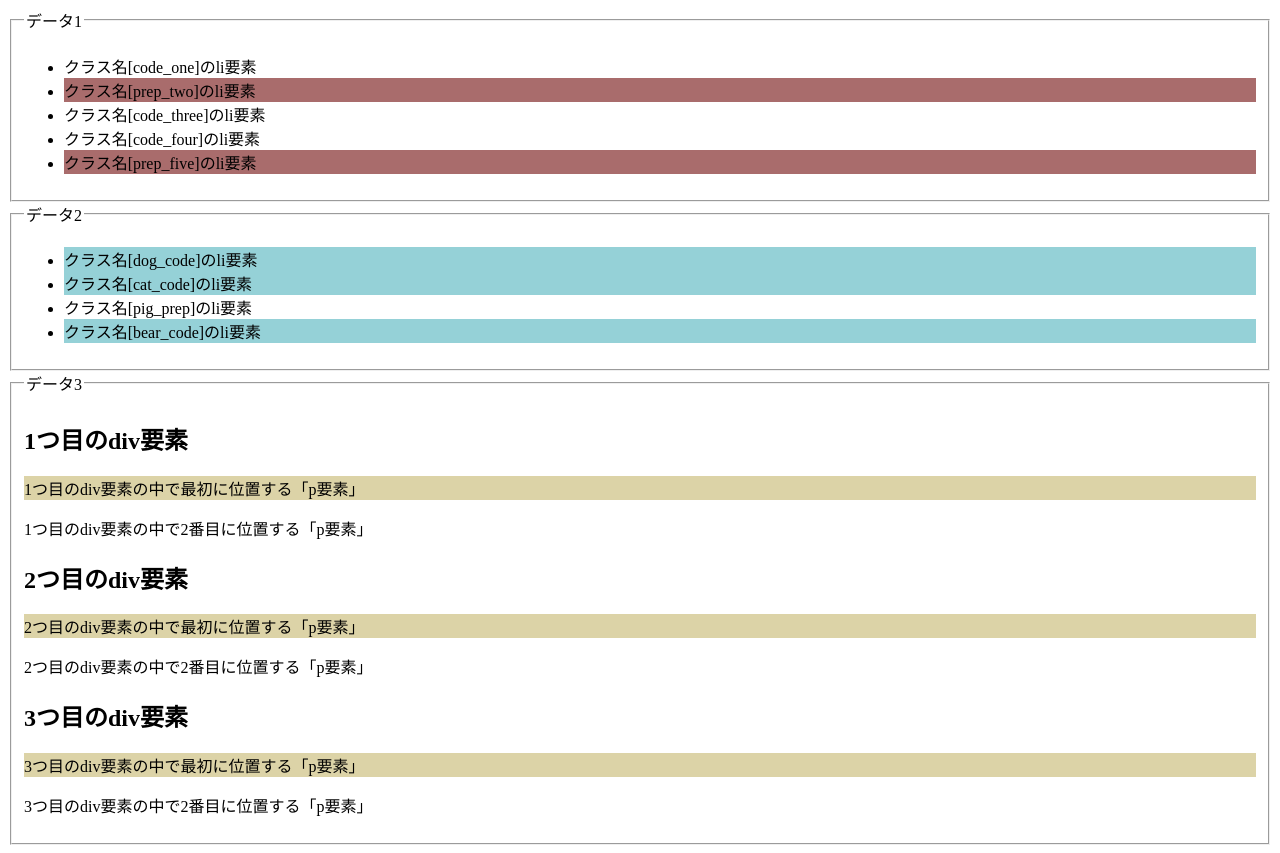
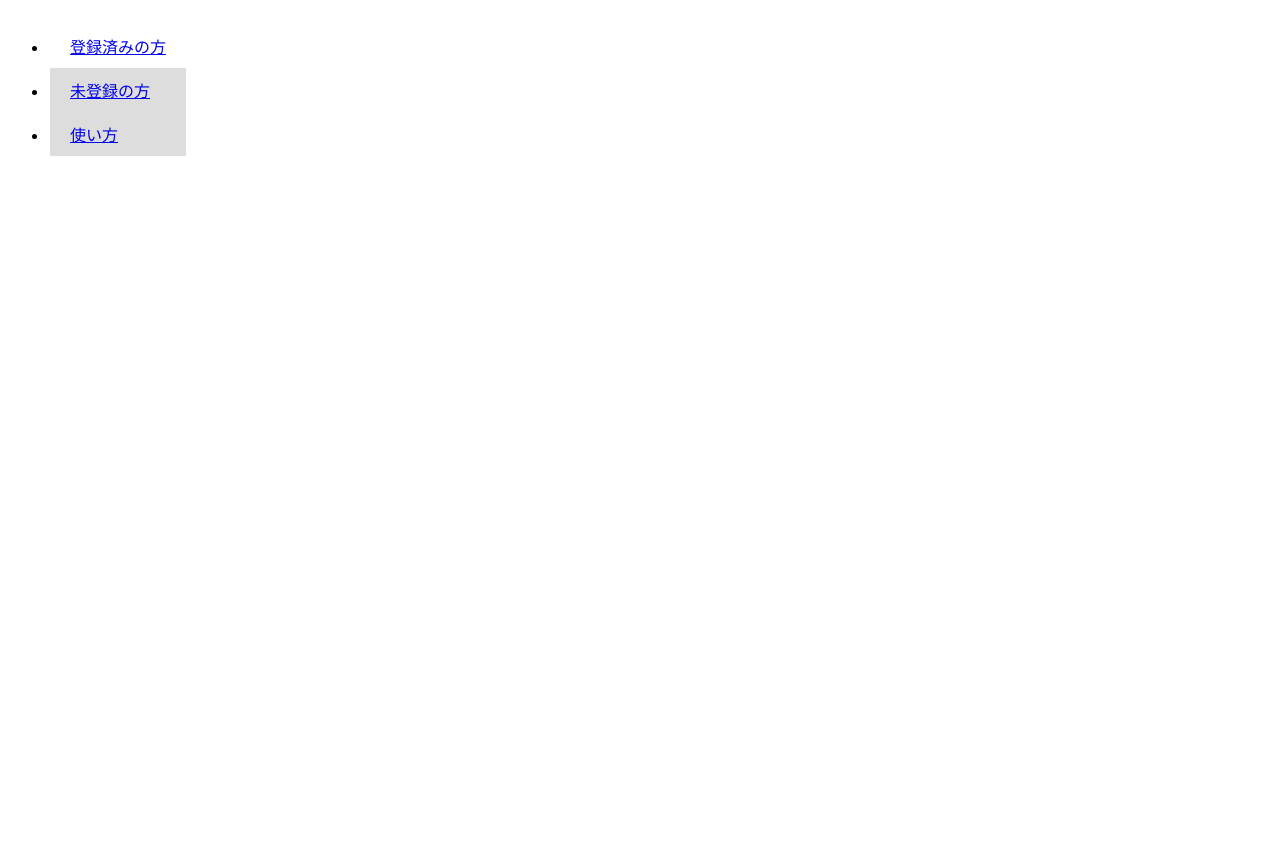
Before and after one commit to WaitShimizu/EZTaxCraft_flask, a Flask app: page / in a window 1280 px wide. After the commit the page ends 156 px from the top, so only its background shows below. Run offline with Flask 3, Linux system fonts and the light colour scheme; some libraries are stand-ins or nearby versions.

Commit message:
ファイル作成、処理記入(top.html)

```diff
--- a/app/sample.py
+++ b/app/sample.py
@@ -1,14 +1,20 @@
-from flask import Flask
 from flask_login import LoginManager
-from flask import Flask, render_template
+from flask import Flask, render_template, request
 
 app = Flask(__name__)
 
 @app.route('/')
-@app.route('/login')
+@app.route('/login', methods=['GET', 'POST'])
 def login():
-    # html = render_template('sample_n.html')
-    html = render_template('study.html')
+    if request.method == 'POST':
+        # POSTリクエストの場合、認証情報を取得して認証を行う
+        email = request.form.get('email')
+        password = request.form.get('password')
+        # ここでユーザーの認証を行う処理を追加する
+        # ログインに成功したら適切なページにリダイレクトするなどの処理を行う
+        return f'Login Successful! email:{email} password:{password}'
+
+    html = render_template('top.html')
     return html
 
 if __name__ == "__main__":
--- a/app/static/css/sample.css
+++ b/app/static/css/sample.css
@@ -1,13 +1,42 @@
 @charset "UTF-8";
 
-li[class^="prep"] {
-    background: #a96c6c;
+/* タブの形状 */
+.header_tab {
+    display: flex;
+    flex-wrap: wrap;
+}
+.tab_menu li a {
+    display: block;
+    background: #ddd;
+    margin: 0 2px;
+    padding: 10px 20px;
+}
+/*liにactiveクラスがついた時の形状*/
+.tab_menu li.active a {
+	background:#fff;
 }
 
-li[class$="code"] {
-    background: #95d1d7
+/*エリアの表示非表示と形状*/
+.area {
+	display: none;/*はじめは非表示*/
+	opacity: 0;/*透過0*/
+	background: #fff;
+	padding:50px 20px;
 }
 
-p:first-child {
-    background: #dcd3a7
+/*areaにis-activeというクラスがついた時の形状*/
+.area.is-active {
+    display: block;/*表示*/
+    animation-name: displayAnime;/*ふわっと表示させるためのアニメーション*/
+    animation-duration: 2s;
+    animation-fill-mode: forwards;
 }
+
+@keyframes displayAnime{
+	from {
+		opacity: 0;
+	}
+	to {
+		opacity: 1;
+	}
+}
--- a/app/static/js/sample_n.js
+++ b/app/static/js/sample_n.js
@@ -1,18 +1,35 @@
 "use strict";
 
-$(function() {
+//任意のタブにURLからリンクするための設定
+function GethashID (hashIDName){
+	if(hashIDName){
+		//タブ設定
+		$('.tab_menu li').find('a').each(function() { //タブ内のaタグ全てを取得
+			var idName = $(this).attr('href'); //タブ内のaタグのリンク名（例）#lunchの値を取得
+			if(idName == hashIDName){ //リンク元の指定されたURLのハッシュタグ（例）http://example.com/#lunch←この#の値とタブ内のリンク名（例）#lunchが同じかをチェック
+				var parentElm = $(this).parent(); //タブ内のaタグの親要素（li）を取得
+				$('.tab_menu li').removeClass("active"); //タブ内のliについているactiveクラスを取り除き
+				$(parentElm).addClass("active"); //リンク元の指定されたURLのハッシュタグとタブ内のリンク名が同じであれば、liにactiveクラスを追加
+				//表示させるエリア設定
+				$(".area").removeClass("is-active"); //もともとついているis-activeクラスを取り除き
+				$(hashIDName).addClass("is-active"); //表示させたいエリアのタブリンク名をクリックしたら、表示エリアにis-activeクラスを追加
+			}
+		});
+	}
+}
 
-    // フォームが送信されたときに値を出力するサンプル
-    $("form").on("submit", function(e) {
-        e.preventDefault();
+//タブをクリックしたら
+$('.tab_menu a').on('click', function() {
+	var idName = $(this).attr('href'); //タブ内のリンク名を取得
+	GethashID (idName);//設定したタブの読み込みと
+	return false;//aタグを無効にする
+});
 
-        const keyvalues = $(this).serialize();
-        const inputvalues = keyvalues.split("&").map((keyvalue) => {
-            return $("<li>").text(decodeURIComponent(keyvalue));
-        });
 
-        $(".result")
-            .children().remove().end()
-            .append(inputvalues);
-    });
+// 上記の動きをページが読み込まれたらすぐに動かす
+$(window).on('load', function () {
+    $('.tab_menu li:first-of-type').addClass("active"); //最初のliにactiveクラスを追加
+    $('.area:first-of-type').addClass("is-active"); //最初の.areaにis-activeクラスを追加
+	var hashName = location.hash; //リンク元の指定されたURLのハッシュタグを取得
+	GethashID (hashName);//設定したタブの読み込み
 });
--- /dev/null
+++ b/app/templates/login.html
@@ -0,0 +1 @@
+<!-- ログインフォーム -->
--- /dev/null
+++ b/app/templates/registered.html
@@ -0,0 +1 @@
+<!-- 登録済みの方タブ -->
--- a/app/templates/study.html
+++ /dev/null
@@ -1,47 +0,0 @@
-<!DOCTYPE html>
-<html lang="ja">
-    <head>
-        <meta charset="UTF-8">
-        <title>css練習</title>
-        <link rel="stylesheet" href="static/css/sample.css">
-    </head>
-    <body>
-        <fieldset class="fieldset1">
-            <legend class="date1">データ1</legend>
-            <ul>
-                <li class="code_one">クラス名[code_one]のli要素</li>
-                <li class="prep_two">クラス名[prep_two]のli要素</li>
-                <li class="code_three">クラス名[code_three]のli要素</li>
-                <li class="code_four">クラス名[code_four]のli要素</li>
-                <li class="prep_five">クラス名[prep_five]のli要素</li>
-            </ul>
-        </fieldset>
-        <fieldset>
-            <legend class="date2">データ2</legend>
-            <ul>
-                <li class="dog_code">クラス名[dog_code]のli要素</li>
-                <li class="cat_code">クラス名[cat_code]のli要素</li>
-                <li class="pig_prep">クラス名[pig_prep]のli要素</li>
-                <li class="bear_code">クラス名[bear_code]のli要素</li>
-            </ul>
-        </fieldset>
-        <fieldset>
-            <legend class="date3">データ3</legend>
-            <h2>1つ目のdiv要素</h2>
-            <div>
-                <p>1つ目のdiv要素の中で最初に位置する「p要素」</p>
-                <p>1つ目のdiv要素の中で2番目に位置する「p要素」</p>
-            </div>
-            <h2>2つ目のdiv要素</h2>
-            <div>
-                <p>2つ目のdiv要素の中で最初に位置する「p要素」</p>
-                <p>2つ目のdiv要素の中で2番目に位置する「p要素」</p>
-            </div>
-            <h2>3つ目のdiv要素</h2>
-            <div>
-                <p>3つ目のdiv要素の中で最初に位置する「p要素」</p>
-                <p>3つ目のdiv要素の中で2番目に位置する「p要素」</p>
-            </div>
-        </fieldset>
-    </body>
-</html>
--- /dev/null
+++ b/app/templates/top.html
@@ -0,0 +1,28 @@
+<!-- トップページ -->
+<!DOCTYPE html>
+<html lang="ja">
+    <head>
+        <meta charset="utf-8">
+        <title>トップページ</title>
+        <link rel="stylesheet" href="./static/css/sample.css">
+        <script src="https://kit.fontawesome.com/be91c86e75.js" crossorigin="anonymous"></script>
+    </head>
+    <body>
+        <div class="header_tab">
+            <ul class="tab_menu">
+                <li class="header_tab_registered">
+                    <a href="./registered/" class="header_tab_registered_link">登録済みの方</a>
+                </li>
+                <li class="header_tab_unregistered">
+                    <a href="./unregistered/" class="header_tab_unregistered_link">未登録の方</a>
+                </li>
+                <li class="header_tab_usage">
+                    <a href="./usage/" class="header_tab_usage_link">使い方</a>
+                </li>
+            </ul>
+        </div>
+        <script src="https://code.jquery.com/jquery-3.4.1.min.js"
+                integrity="sha256-CSXorXvZcTkaix6Yvo6HppcZGetbYMGWSFlBw8HfCJo=" crossorigin="anonymous"></script>
+        <script src="./static/js/sample_n.js"></script>
+    </body>
+</html>
--- /dev/null
+++ b/app/templates/unregistered.html
@@ -0,0 +1 @@
+<!-- 未登録の方タブ -->
--- /dev/null
+++ b/app/templates/usage.html
@@ -0,0 +1 @@
+<!-- 使い方タブ -->
```
Also changed, not shown: app/templates/user_regist.html (added, +19 -0 lines).
